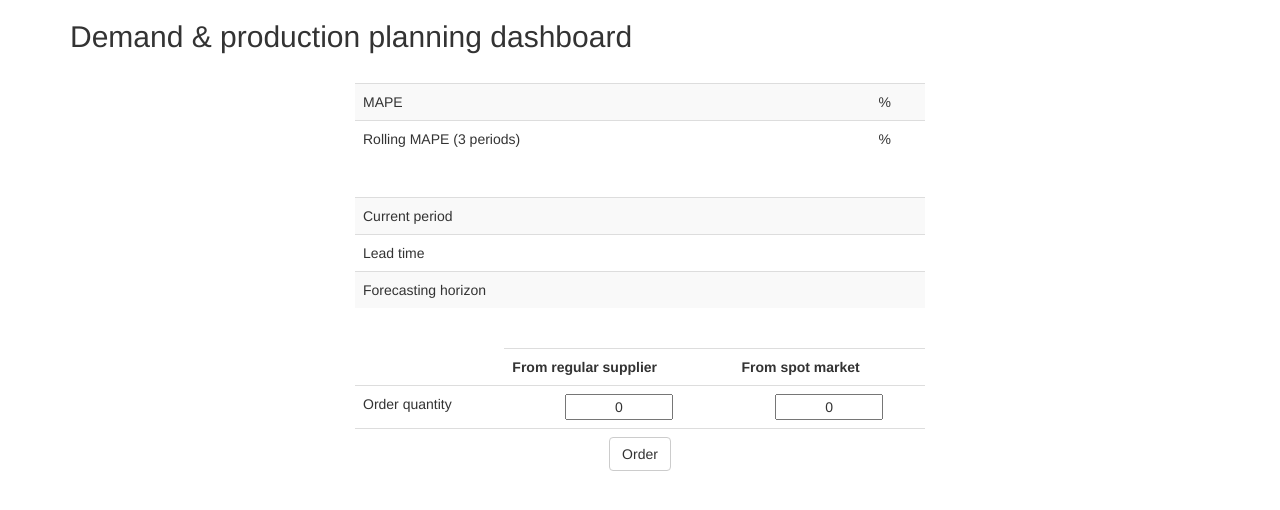
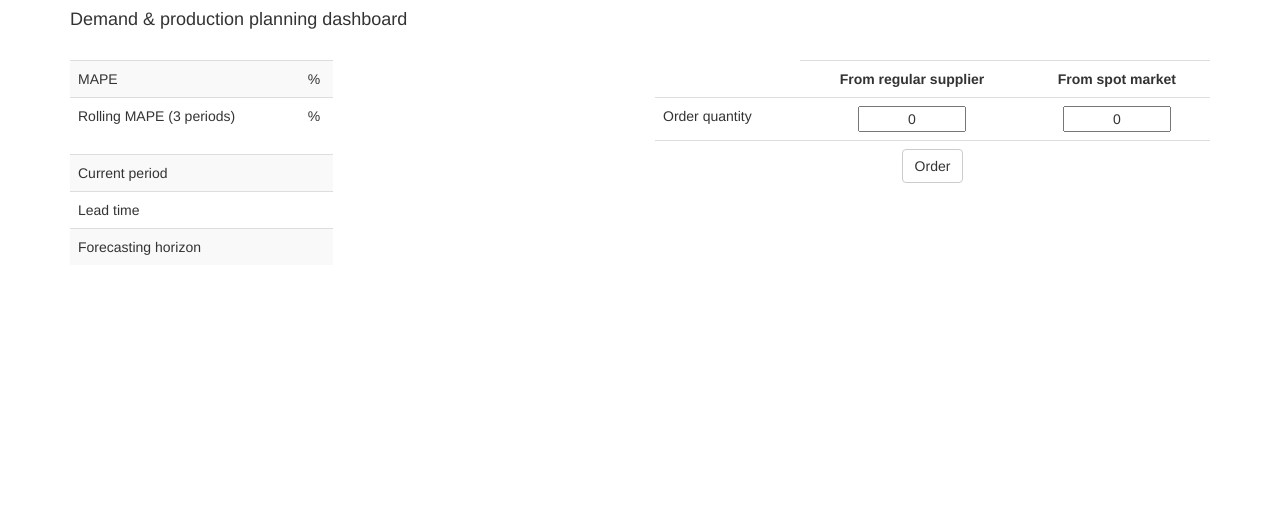
Before and after one commit to ropinot/demgame, a Flask app: template app/templates/demandgame/dashboard.html in a window 1280 px wide. Shown: the top 510 px of the page. Run offline with Flask 2, Linux system fonts and the light colour scheme; the template is opened without the code that fills it: values that come from a table or form of the project are taken from there, others are empty; some libraries are stand-ins or nearby versions.

Commit message:
modified:   app/demandgame/views.py 	modified:   app/table.py 	modified:   app/templates/demandgame/base_demandgame.html 	modified:   app/templates/demandgame/dashboard.html
Dashboard layout review

```diff
--- a/app/demandgame/views.py
+++ b/app/demandgame/views.py
@@ -77,6 +77,7 @@ def demand_game_dashboard():
     else:
         previous_stock = data.get_cell('stock', current_period - 1)
         current_stock = max(0, previous_stock +\
+                               data.get_cell('spot', current_period - scenario.spot_leadtime) +\
                                data.get_cell('order', current_period - scenario.leadtime) -\
                                data.get_cell('demand', current_period-1))
 
--- a/app/templates/demandgame/base_demandgame.html
+++ b/app/templates/demandgame/base_demandgame.html
@@ -75,6 +75,17 @@ html, body {
             {% block content %} {% endblock %}
         </div>
     </div>
+    <div class="row clearfix" id="control">
+        <div class="col-md-3 column"  id="control_left">
+            {% block control_left %} {% endblock %}
+        </div>
+        <div class="col-md-3 column"  id="control_center">
+            {% block control_center %} {% endblock %}
+        </div>
+        <div class="col-md-6 column"  id="control_right">
+            {% block control_right %} {% endblock %}
+        </div>
+    </div>
     <div class="row clearfix" id="footer">
         <div class="col-md-12 column col-bottom" id="footer_1">
             <!--TODO: add footer-->
--- a/app/templates/demandgame/dashboard.html
+++ b/app/templates/demandgame/dashboard.html
@@ -1,7 +1,7 @@
 {%  extends "demandgame/base_demandgame.html" %}
 
 {% block content %}
-<h2> Demand & production planning dashboard</h2>
+<h4> Demand & production planning dashboard</h4>
 <style>
 .current{
     background-color: lightgreen;
@@ -27,9 +27,10 @@ td{
 
 
 <br/>
+{% endblock %}
+
+{% block control_left %}
 <center>
-
-<div style="width:50%">
     <table border=0 class="table table-striped" >
         <tr>
             <td>MAPE</td>
@@ -40,26 +41,23 @@ td{
             <td align="center">{{ rolling_mape }} %</td>
         </tr>
     </table>
-</div>
-<br/>
-<div style="width:50%">
     <table border=0 class="table table-striped">
         <tr><td>Current period</td><td align='center'>{{ period }}</td></tr>
         <tr><td>Lead time</td><td align='center'>{{ leadtime }}</td></tr>
         <tr><td>Forecasting horizon</td><td align='center'>{{ forecast_horizon }}</td></tr>
     </table>
-</div>
 </center>
-<br/>
-<!-- <a href={{ url_for('demand_game_dashboard') }}> Next </a> -->
+{% endblock %}
 
-<center><form method="POST" action="{{url_for('demand_game_dashboard')}}">
+{% block control_right %}
+<center>
+    <form method="POST" action="{{url_for('demand_game_dashboard')}}">
         {{ form.hidden_tag() }}
-    <table class="table" style="width:50%">
+        <table class="table" >
             <tr style="align:center">
                 <th style="border:0">&nbsp;</th>
-            <th align="center">From regular supplier</th>
-            <th align="center">From spot market</th>
+                <th class="text-center">From regular supplier</th>
+                <th class="text-center">From spot market</th>
             </tr>
             <tr>
                 <td>
@@ -92,5 +90,6 @@ td{
                 </td>
             </tr>
         </table>
-</form></center>
+    </form>
+</center>
 {% endblock %}
```
Also changed, not shown: app/table.py (+15 -3 lines). Lines whose indentation alone changed are shown as unchanged.
